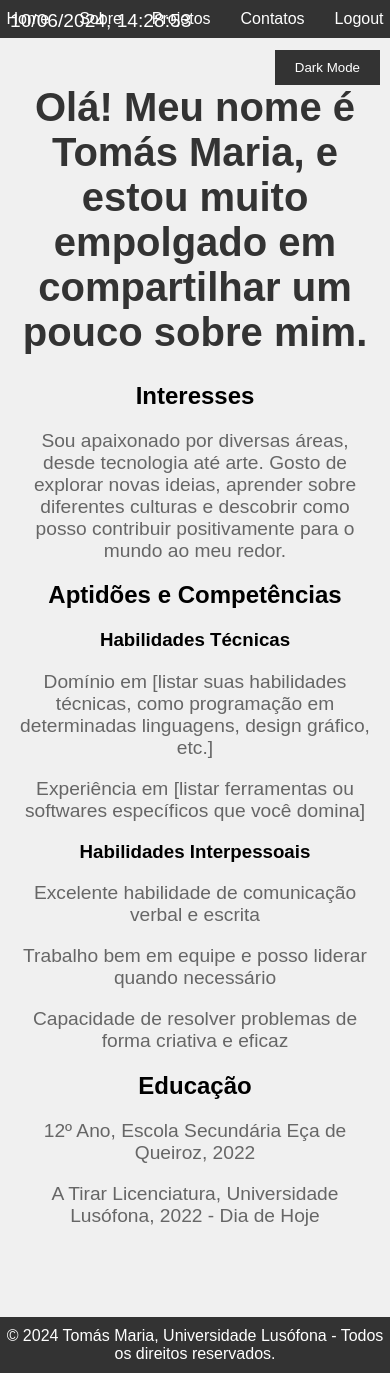
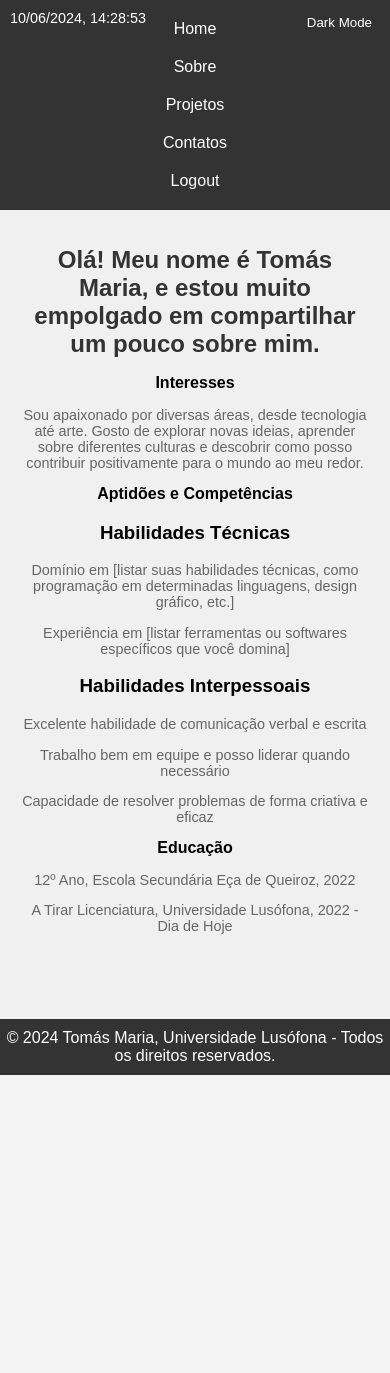
Before and after one commit to TomasMaria7/PwProject, a Django app: page /sobre/ in a window 390 px wide. After the commit the page ends 1075 px from the top, so only its background shows below. Run offline with Django 4.2, Linux system fonts and the light colour scheme; a user stored in the database is signed in.

Commit message:
Update sobre.html

```diff
--- a/portfolio/templates/portfolio/sobre.html
+++ b/portfolio/templates/portfolio/sobre.html
@@ -101,6 +101,63 @@
             font-size: 1.2em;
             color: white;
         }
+        @media (max-width: 768px) {
+            .container h1 {
+                font-size: 2em;
+            }
+
+            .container h2 {
+                font-size: 1.2em;
+            }
+
+            .container p {
+                font-size: 1em;
+            }
+
+            header nav ul li {
+                margin: 5px 10px;
+            }
+
+            #darkModeToggle {
+                top: 10px;
+                right: 10px;
+                padding: 5px 10px;
+            }
+
+            #dateTimeDisplay {
+                font-size: 1em;
+            }
+        }
+
+        @media (max-width: 480px) {
+            .container h1 {
+                font-size: 1.5em;
+            }
+
+            .container h2 {
+                font-size: 1em;
+            }
+
+            .container p {
+                font-size: 0.9em;
+            }
+
+            header nav ul {
+                flex-direction: column;
+            }
+
+            header nav ul li {
+                margin: 10px 0;
+            }
+
+            #darkModeToggle {
+                padding: 5px 8px;
+            }
+
+            #dateTimeDisplay {
+                font-size: 0.9em;
+            }
+        }
     </style>
 </head>
 <body>
```
